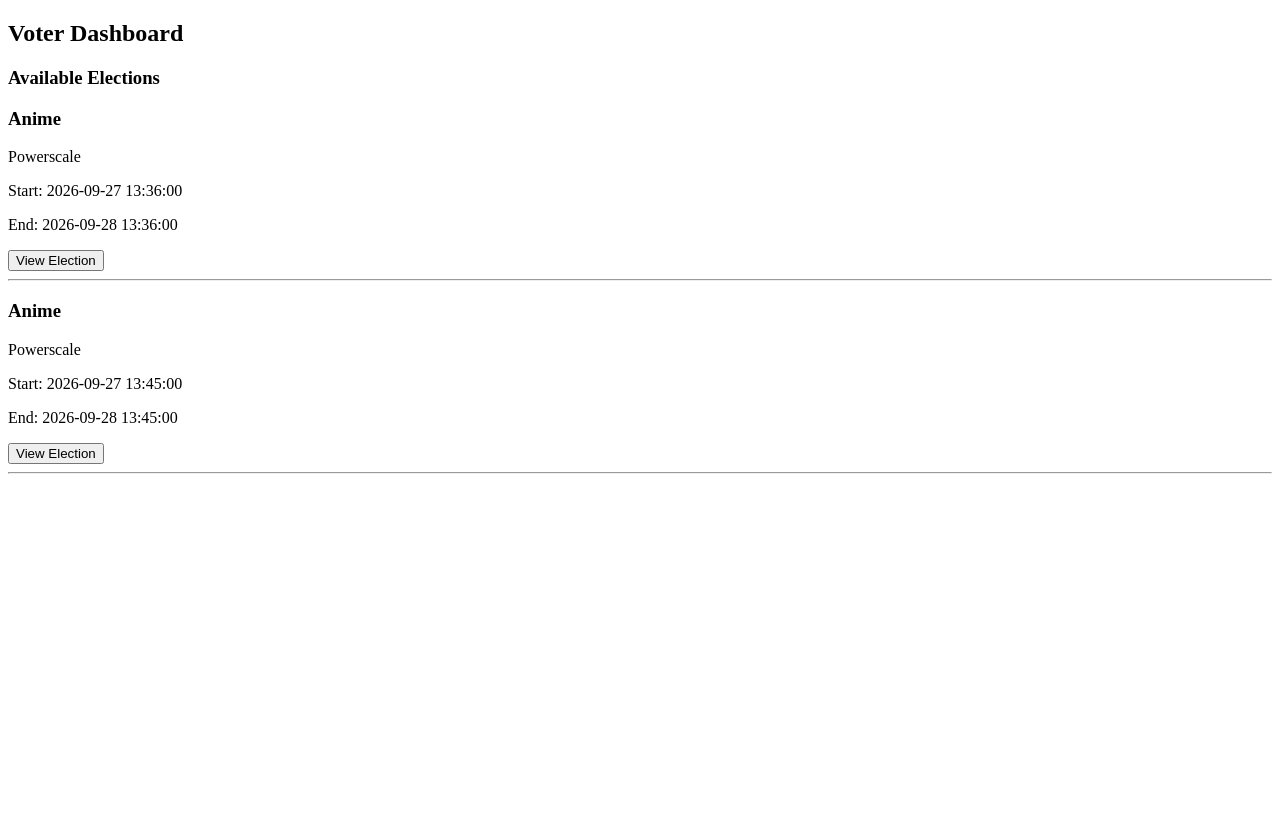
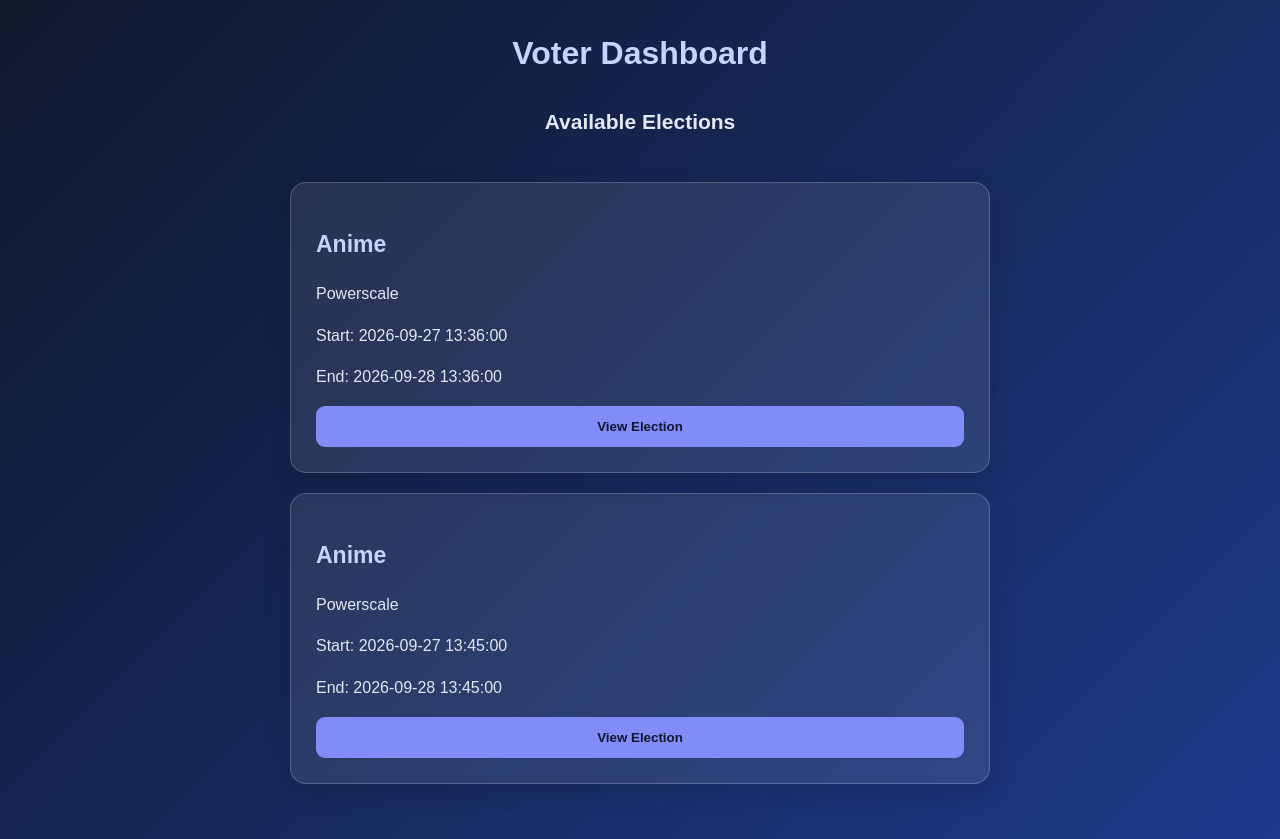
Before and after one commit to Yogesh-BCA-Ds/vote-management-system-, a Flask app: page /voter/dashboard in a window 1280 px wide. Before the commit the page ends 474 px from the top, so only its background shows below. Run offline with Flask 3, Linux system fonts and the light colour scheme; data comes from the database, SQL or seed files in the repository.

Commit message:
updating css file

```diff
--- a/static/css/style.css
+++ b/static/css/style.css
@@ -260,3 +260,206 @@ body {
         padding: 25px 20px;
     }
 }
+
+/*===========================================================================*/
+/* Voter Dashboard Layout */
+body.voter-dashboard {
+    display: block !important;
+    min-height: 100vh;
+    margin: 0;
+    padding: 35px 20px;
+    box-sizing: border-box;
+    font-family: Arial, sans-serif;
+    color: #e2e8f0;
+    background: linear-gradient(135deg, #0f172a, #1e3a8a);
+}
+
+/* Center the headings */
+body.voter-dashboard > h2,
+body.voter-dashboard > h3 {
+    display: block;
+    width: 100%;
+    max-width: 900px;
+    margin: 0 auto 20px;
+    text-align: center;
+    box-sizing: border-box;
+}
+
+body.voter-dashboard > h2 {
+    font-size: 32px;
+    color: #c7d2fe;
+}
+
+body.voter-dashboard > h3 {
+    font-size: 21px;
+    margin-bottom: 30px;
+}
+
+/* Center election cards */
+body.voter-dashboard > div {
+    display: block;
+    width: 100%;
+    max-width: 700px;
+    margin: 0 auto 20px;
+    padding: 25px;
+    box-sizing: border-box;
+    background: rgba(255, 255, 255, 0.09);
+    border: 1px solid rgba(255, 255, 255, 0.2);
+    border-radius: 16px;
+    box-shadow: 0 8px 25px rgba(0, 0, 0, 0.15);
+    transition: 0.25s ease;
+}
+
+body.voter-dashboard > div:hover {
+    transform: translateY(-4px);
+    border-color: #a5b4fc;
+}
+
+body.voter-dashboard > div h3 {
+    color: #c7d2fe;
+    font-size: 23px;
+}
+
+body.voter-dashboard > div p {
+    line-height: 1.6;
+    color: #e2e8f0;
+}
+
+/* View Election button */
+body.voter-dashboard button {
+    width: 100%;
+    padding: 13px;
+    border: 0;
+    border-radius: 9px;
+    background: #818cf8;
+    color: #0f172a;
+    font-weight: bold;
+    cursor: pointer;
+    transition: 0.2s;
+}
+
+body.voter-dashboard button:hover {
+    background: #c7d2fe;
+    transform: scale(1.01);
+}
+
+body.voter-dashboard hr {
+    display: none;
+}
+
+body.voter-dashboard > p {
+    text-align: center;
+    margin: 30px auto;
+}
+
+/* Small screens */
+@media (max-width: 600px) {
+    body.voter-dashboard {
+        padding: 25px 15px;
+    }
+
+    body.voter-dashboard > h2 {
+        font-size: 27px;
+    }
+
+    body.voter-dashboard > div {
+        padding: 18px;
+    }
+}
+
+/*==============================================================================*/
+
+
+/* View Election Page */
+body.view-election {
+    margin: 0;
+    min-height: 100vh;
+    padding: 35px 20px;
+    box-sizing: border-box;
+    font-family: Arial, sans-serif;
+    color: #e2e8f0;
+    background: linear-gradient(135deg, #0f172a, #1e3a8a);
+}
+
+/* Election title */
+body.view-election > h2 {
+    text-align: center;
+    font-size: 32px;
+    color: #c7d2fe;
+    margin: 10px 0 25px;
+}
+
+/* Election description */
+body.view-election > p {
+    max-width: 750px;
+    margin: 0 auto 35px;
+    padding: 22px;
+    box-sizing: border-box;
+    background: #1e293b;
+    border: 1px solid #334155;
+    border-radius: 14px;
+    line-height: 1.8;
+    color: #cbd5e1;
+}
+
+/* Candidates heading */
+body.view-election > h3 {
+    max-width: 750px;
+    margin: 0 auto 20px;
+    color: #a5b4fc;
+    font-size: 23px;
+}
+
+/* Candidate cards */
+body.view-election > h4 {
+    max-width: 750px;
+    margin: 0 auto;
+    padding: 22px 22px 8px;
+    box-sizing: border-box;
+    background: #1e293b;
+    border: 1px solid #334155;
+    border-bottom: none;
+    border-radius: 14px 14px 0 0;
+    color: #a5b4fc;
+    font-size: 21px;
+}
+
+body.view-election > h4 + p,
+body.view-election > h4 + p + p {
+    max-width: 750px;
+    margin: 0 auto;
+    padding: 8px 22px;
+    box-sizing: border-box;
+    background: #1e293b;
+    border-left: 1px solid #334155;
+    border-right: 1px solid #334155;
+    color: #cbd5e1;
+    line-height: 1.7;
+}
+
+/* Card bottom */
+body.view-election > h4 + p + p + hr {
+    display: block;
+    max-width: 750px;
+    margin: 0 auto 22px;
+    border: none;
+    border-bottom: 1px solid #475569;
+    background: #1e293b;
+    padding-bottom: 18px;
+    border-radius: 0 0 14px 14px;
+}
+
+/* Mobile */
+@media (max-width: 600px) {
+    body.view-election {
+        padding: 25px 15px;
+    }
+
+    body.view-election > h2 {
+        font-size: 26px;
+    }
+
+    body.view-election > p {
+        padding: 17px;
+    }
+}
--- a/templates/view_election.html
+++ b/templates/view_election.html
@@ -3,9 +3,10 @@
 
 <head>
     <title>{{ election["title"] }}</title>
+    <link rel = "stylesheet" href="{{ url_for('static',filename='css/style.css') }}">
 </head>
 
-<body>
+<body class="view-election">
 
     <h2>{{ election["title"] }}</h2>
 
--- a/templates/voter_dashboard.html
+++ b/templates/voter_dashboard.html
@@ -3,13 +3,14 @@
 
 <head>
     <title>Voter Dashboard</title>
+    <link rel="stylesheet" href="{{ url_for('static',filename='css/style.css') }}">
 </head>
 
-<body>
+<body class="voter-dashboard">
 
-    <h2>Voter Dashboard</h2>
+    <h2>Voter Dashboard</h2> <br>
 
-    <h3>Available Elections</h3>
+    <h3>Available Elections</h3> <br>
 
     {% if elections %}
 
```
